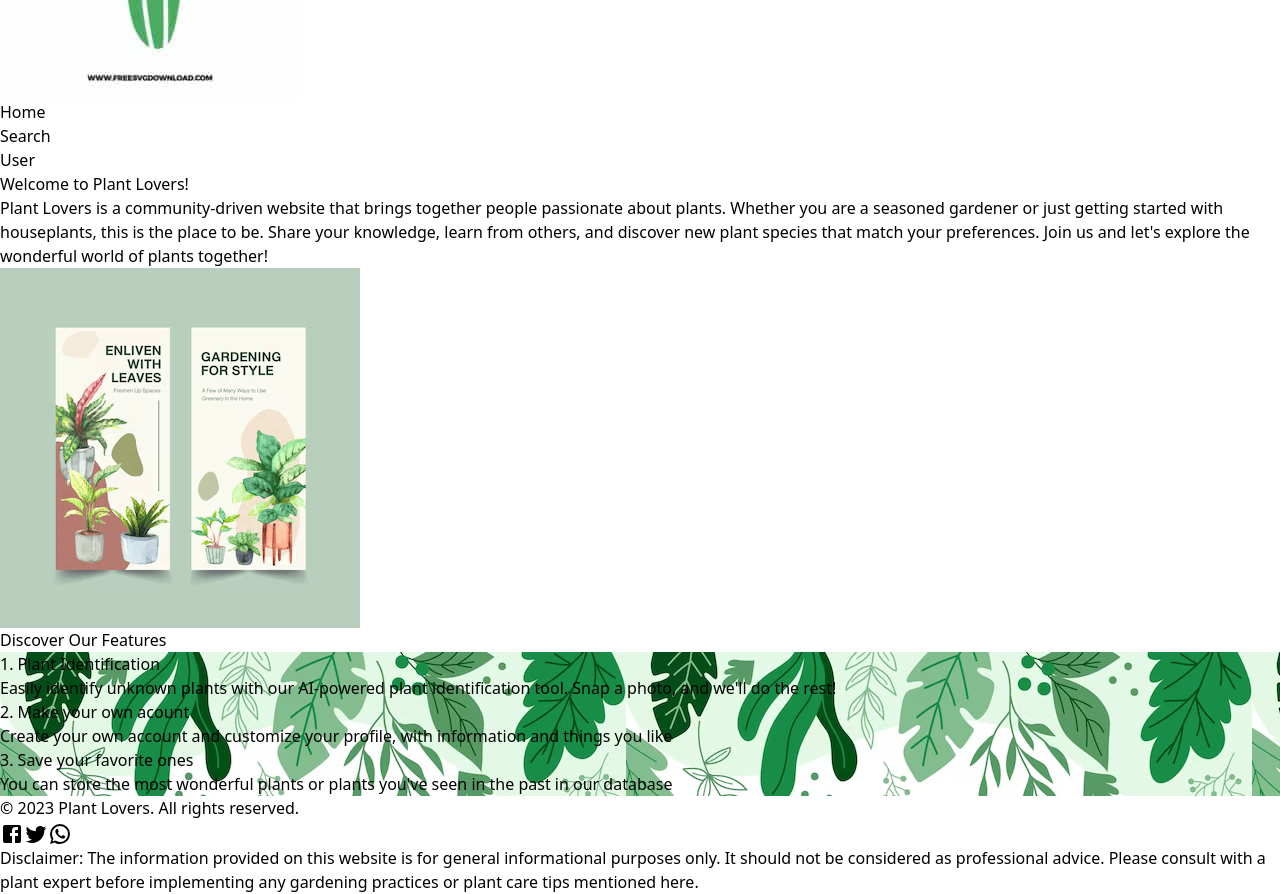
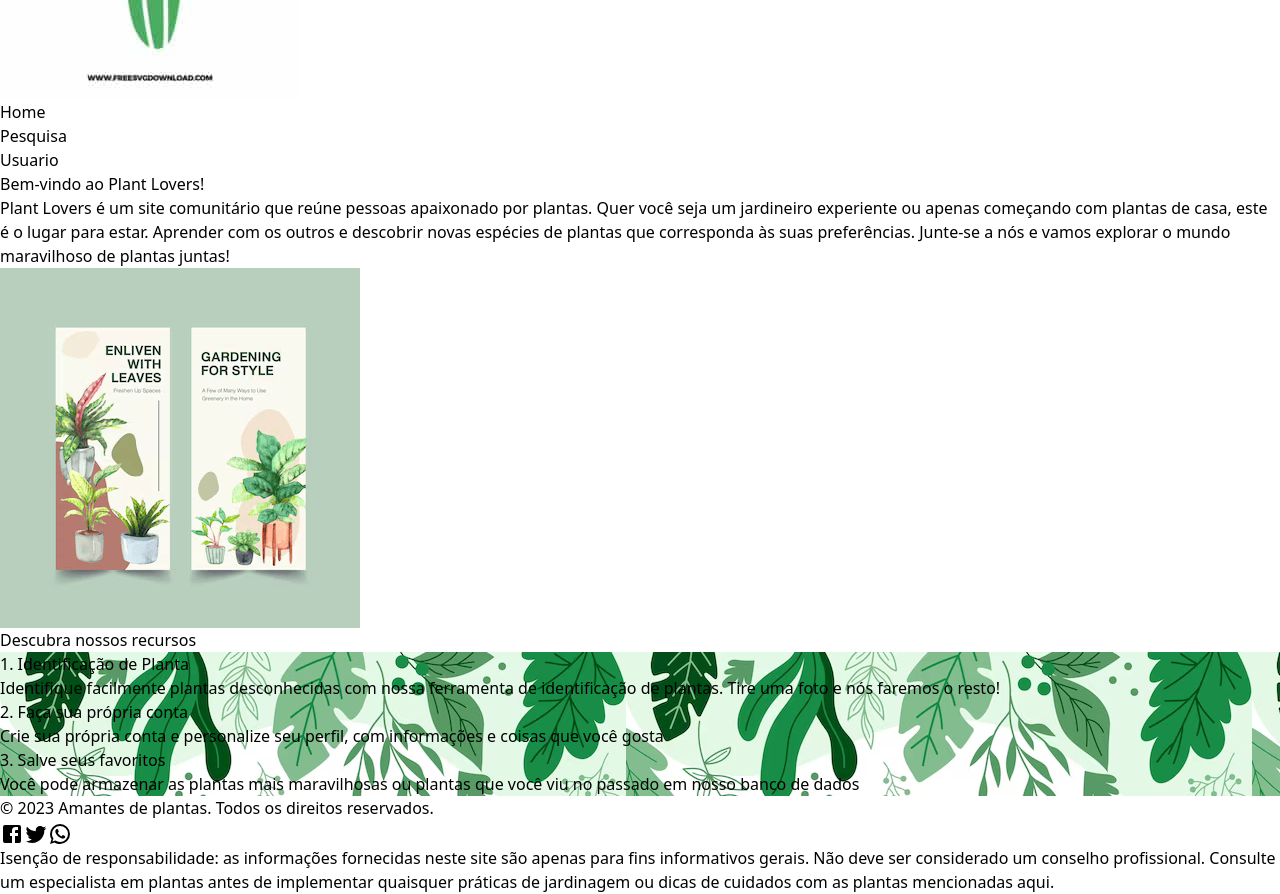
Before and after one commit to t55844/plants-lovers, a React (Vite) app: page / in a window 1280 px wide. Shown: the part 200-1094 px from the top of the page. Built offline with nearby package versions, Linux system fonts and the light colour scheme; no server answers.

Commit message:
translate all site to portuguese

```diff
--- a/src/components/PageHome/FeaturesSection.tsx
+++ b/src/components/PageHome/FeaturesSection.tsx
@@ -4,7 +4,7 @@ export default function FeaturesSection() {
   return (
     <div className=" flex flex-col items-center mt-40">
       <h2 className="text-2xl md:text-3xl font-bold mb-4">
-        Discover Our Features
+        Descubra nossos recursos
       </h2>
       <div
         style={{ backgroundImage: `url('/plant-bg.png')` }}
@@ -16,23 +16,20 @@ export default function FeaturesSection() {
       >
         <CardInfoFeatures
           fade="fade-right"
-          title="1. Plant Identification"
+          title="1. Identificação de Planta"
           text="
-         Easily identify unknown plants with our AI-powered plant identification
-         tool. Snap a photo, and we'll do the rest!"
+          Identifique facilmente plantas desconhecidas com nossa ferramenta de identificação de plantas. Tire uma foto e nós faremos o resto!"
         />
         <CardInfoFeatures
           fade="fade-left"
-          title="2. Make your own acount"
-          text="Create your own account and customize your profile, with information
-        and things you like"
+          title="2. Faça sua própria conta"
+          text="Crie sua própria conta e personalize seu perfil, com informações e coisas que você gosta"
         />
         <CardInfoFeatures
           fade="fade-right"
-          title="3. Save your favorite ones"
+          title="3. Salve seus favoritos"
           text="
-        You can store the most wonderful plants or plants you've seen in the
-        past in our database"
+          Você pode armazenar as plantas mais maravilhosas ou plantas que você viu no passado em nosso banco de dados"
         />
       </div>
     </div>
--- a/src/components/PageHome/Footer.tsx
+++ b/src/components/PageHome/Footer.tsx
@@ -6,23 +6,42 @@ const Footer: React.FC = () => {
     <footer className="bg-lime-300 py-4">
       <div className="container mx-auto flex justify-between items-center">
         <div className="flex space-x-4">
-                    <p className="text-gray-800 text-sm">&copy; {new Date().getFullYear()} Plant Lovers. All rights reserved.</p>
+          <p className="text-gray-800 text-sm">
+            &copy; {new Date().getFullYear()} Amantes de plantas. Todos os
+            direitos reservados.
+          </p>
         </div>
         <div className="flex space-x-2">
-                    <a href="https://www.facebook.com/your-facebook-page" target="_blank" rel="noopener noreferrer">
+          <a
+            href="https://www.facebook.com/your-facebook-page"
+            target="_blank"
+            rel="noopener noreferrer"
+          >
             <Facebook className="text-blue-600 h-6 w-auto" />
           </a>
-                    <a href="https://twitter.com/your-twitter-page" target="_blank" rel="noopener noreferrer">
+          <a
+            href="https://twitter.com/your-twitter-page"
+            target="_blank"
+            rel="noopener noreferrer"
+          >
             <Twitter className="text-blue-400 h-6 w-auto" />
           </a>
-                    <a href="https://api.whatsapp.com/send?phone=YOUR_PHONE_NUMBER" target="_blank" rel="noopener noreferrer">
+          <a
+            href="https://api.whatsapp.com/send?phone=YOUR_PHONE_NUMBER"
+            target="_blank"
+            rel="noopener noreferrer"
+          >
             <WhatsApp className="text-green-500 h-6 w-auto" />
           </a>
         </div>
       </div>
       <div className="container mx-auto mt-4">
         <p className="text-sm text-gray-600">
-                    Disclaimer: The information provided on this website is for general informational purposes only. It should not be considered as professional advice. Please consult with a plant expert before implementing any gardening practices or plant care tips mentioned here.
+          Isenção de responsabilidade: as informações fornecidas neste site são
+          apenas para fins informativos gerais. Não deve ser considerado um
+          conselho profissional. Consulte um especialista em plantas antes de
+          implementar quaisquer práticas de jardinagem ou dicas de cuidados com
+          as plantas mencionadas aqui.{" "}
         </p>
       </div>
     </footer>
--- a/src/components/PageHome/Header.tsx
+++ b/src/components/PageHome/Header.tsx
@@ -3,16 +3,16 @@ export default function Header() {
   return (
     <div className="container py-8 flex flex-col items-center">
       <h1 className="text-2xl md:text-4xl font-bold mb-4">
-        Welcome to Plant Lovers!
+        Bem-vindo ao Plant Lovers!
       </h1>
       <div className="flex flex-col md:flex-row md:justify-around md:items-center md:w-3/4">
         <p className="text-lg md:w-1/2 md:text-2xl">
-          Plant Lovers is a community-driven website that brings together people
-          passionate about plants. Whether you are a seasoned gardener or just
-          getting started with houseplants, this is the place to be. Share your
-          knowledge, learn from others, and discover new plant species that
-          match your preferences. Join us and let's explore the wonderful world
-          of plants together!
+          Plant Lovers é um site comunitário que reúne pessoas apaixonado por
+          plantas. Quer você seja um jardineiro experiente ou apenas começando
+          com plantas de casa, este é o lugar para estar. Aprender com os outros
+          e descobrir novas espécies de plantas que corresponda às suas
+          preferências. Junte-se a nós e vamos explorar o mundo maravilhoso de
+          plantas juntas!
         </p>
         <img src={image} alt="" />
       </div>
--- a/src/components/PageSearch/PageSearch.tsx
+++ b/src/components/PageSearch/PageSearch.tsx
@@ -23,17 +23,19 @@ export default function PageSearch() {
   }
 
   useEffect(() => {
+    console.log(url);
     searchPlantsInfo(url).then((plants) => {
+      console.log(plants);
       setPlants(plants);
     });
   }, [url]);
   return (
     <div className="h-auto">
       <h2 className="text-teal-400 text-xl mx-auto text-center my-3 border-b-4 border-teal-700 md:w-1/2">
-        Plant Search Page
+        Pagina de Pesquisa
       </h2>
       <SearchBar getInputData={setUrl} />
-      <Modal children={<FilterBox returnUrl={setUrl} />} buttonTitle="Filter" />
+      <Modal children={<FilterBox returnUrl={setUrl} />} buttonTitle="Filtro" />
       <PlantsList plants={plants} />
     </div>
   );
--- a/src/components/PageUser/authentication/AuthComponent.tsx
+++ b/src/components/PageUser/authentication/AuthComponent.tsx
@@ -12,14 +12,14 @@ export default function AuthComponent() {
         <ButtonGener
           type="button"
           setAction={() => setIsLogin(true)}
-          title="Login"
+          title="Entrar"
           color={isLogin ? "bg-teal-500 text-white" : "bg-gray-300"}
         />
 
         <ButtonGener
           type="button"
           setAction={() => setIsLogin(false)}
-          title="Register"
+          title="Cadastrar"
           color={!isLogin ? "bg-teal-500 text-white" : "bg-gray-300"}
         />
       </div>
--- a/src/components/PageUser/authentication/LoginForm.tsx
+++ b/src/components/PageUser/authentication/LoginForm.tsx
@@ -47,14 +47,14 @@ export default function LoginForm() {
         nameId="email"
         type="email"
         errors={errors}
-        register={register("email", { required: "Email is required" })}
+        register={register("email", { required: "É preciso a Email " })}
       />
 
       <InputFormGener
-        label="Password"
+        label="Senha"
         nameId="password"
         type="password"
-        register={register("password", { required: "Password is required" })}
+        register={register("password", { required: "É preciso a senha" })}
         errors={errors}
       />
       <RequisitionResponseBox
@@ -67,7 +67,7 @@ export default function LoginForm() {
         width="w-full"
         type="submit"
         setAction={() => {}}
-        title="Login"
+        title="Entrar"
       />
     </form>
   );
--- a/src/components/PageUser/authentication/RegisterForm.tsx
+++ b/src/components/PageUser/authentication/RegisterForm.tsx
@@ -64,7 +64,7 @@ export default function RegisterForm() {
       />
 
       <InputFormGener
-        label="Password"
+        label="Senha"
         nameId="password"
         type="password"
         placeholder="123456"
@@ -84,7 +84,7 @@ export default function RegisterForm() {
       <ButtonGener
         width="w-full"
         type="submit"
-        title="Register"
+        title="Cadastrar"
         setAction={() => {}}
       />
     </form>
--- a/src/components/Route/Layout.tsx
+++ b/src/components/Route/Layout.tsx
@@ -26,7 +26,7 @@ const Layout = () => {
               to="/search"
               className="text-white px-4 py-2 rounded hover:bg-teal-600"
             >
-              Search
+              Pesquisa
             </Link>
           </li>
           <li>
@@ -34,7 +34,7 @@ const Layout = () => {
               to="/user"
               className="text-white px-4 py-2 rounded hover:bg-teal-600"
             >
-              User
+              Usuario
             </Link>
           </li>
         </ul>
--- a/src/components/Route/NoPage.tsx
+++ b/src/components/Route/NoPage.tsx
@@ -6,8 +6,8 @@ const NoPage = () => {
       <span className="text-4xl text-teal-500 mb-4">
         <i className="material-icons">error_outline</i>
       </span>
-            <h1 className="text-2xl font-bold text-teal-500 mb-2">Page Not Found</h1>
-            <p className="text-teal-500 mb-4">The requested page was not found.</p>
+      <h1 className="text-2xl font-bold text-teal-500 mb-2">Ops Erro ...</h1>
+      <p className="text-teal-500 mb-4">Pagina não Encontrada.</p>
       <Link
         to="/"
         className="text-white bg-teal-500 px-4 py-2 rounded hover:bg-teal-600"
```
Also changed, not shown: src/components/PagePlants/PlantCard.tsx (+51 -3 lines), src/components/PageSearch/FilterBox.tsx (+55 -25 lines), src/components/PageSearch/SearchBar.tsx (+10 -9 lines). Lines whose indentation alone changed are shown as unchanged.
